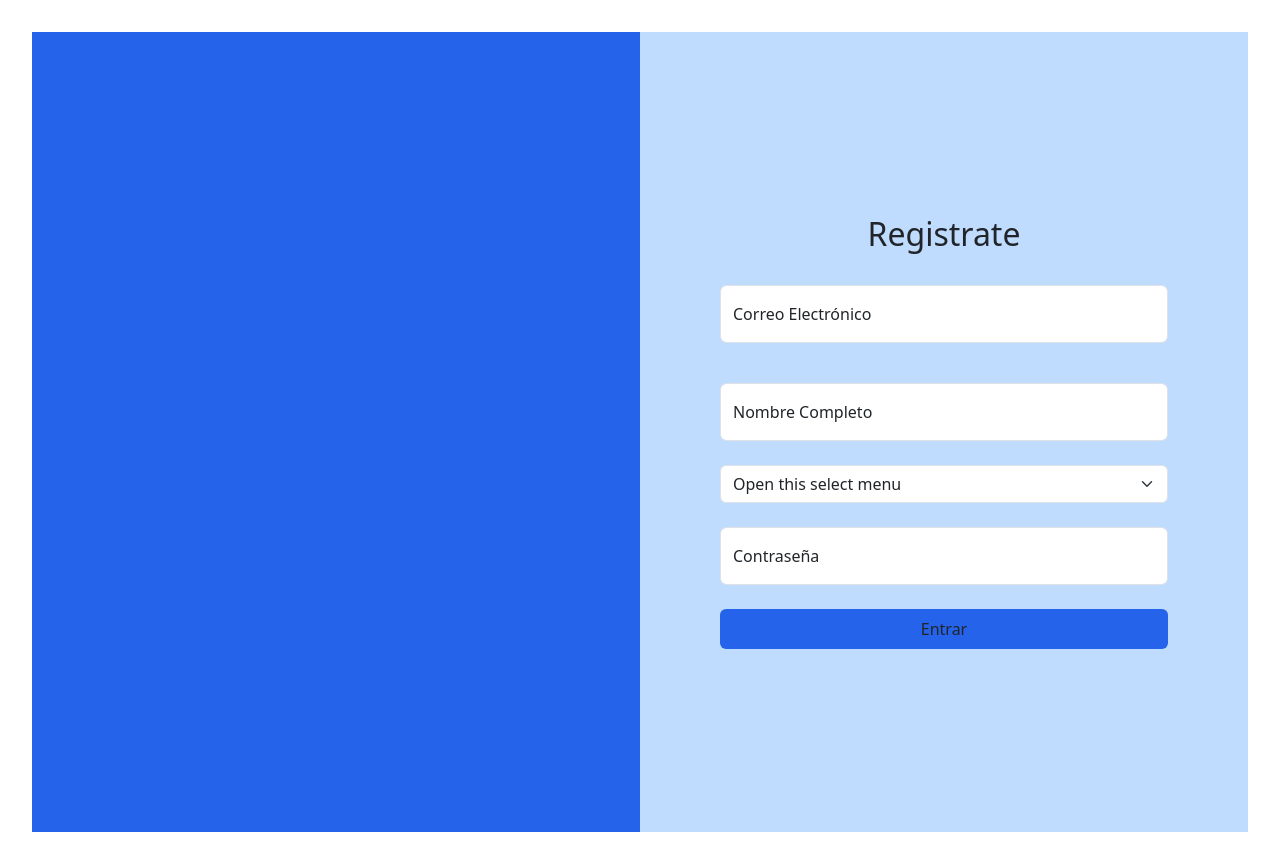
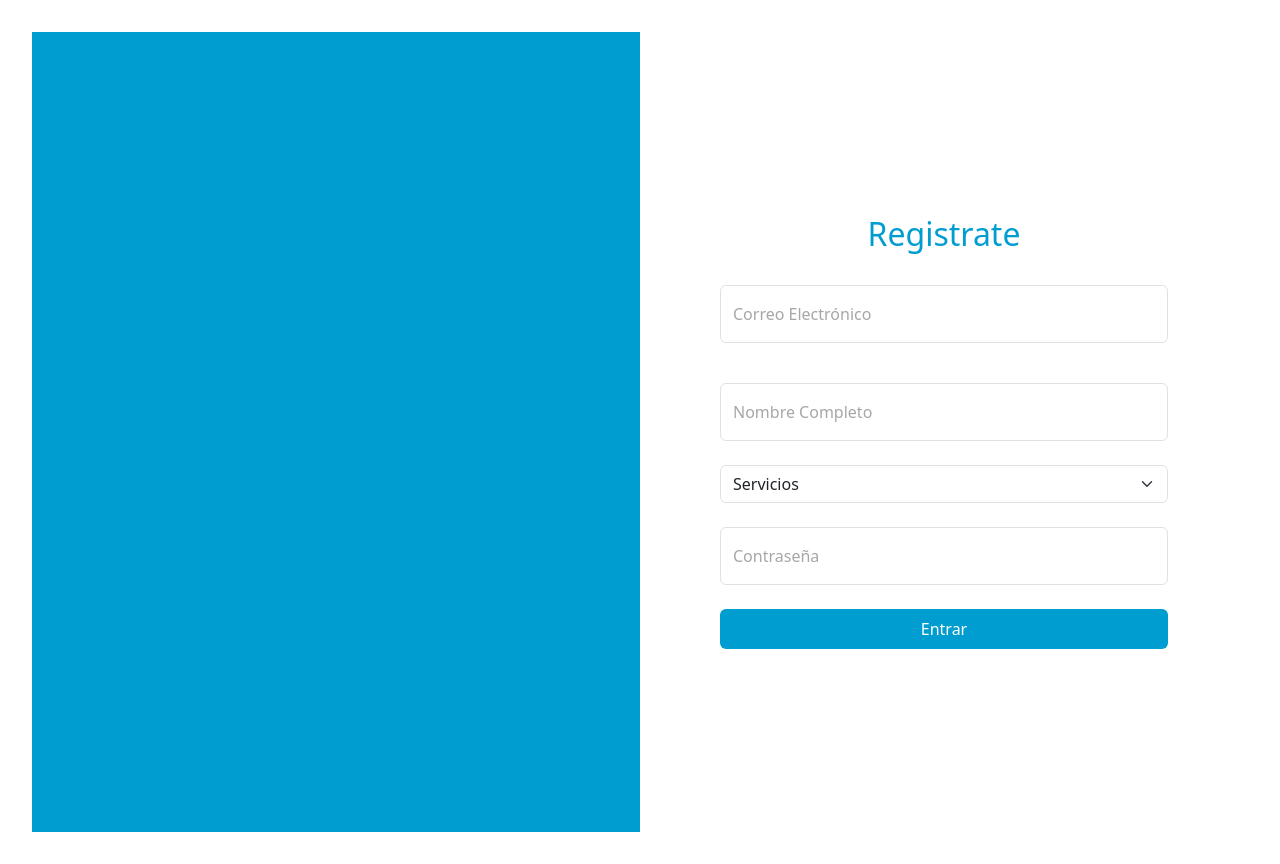
Before and after one commit to TomasSorgetti/gestionDeStock, a React (Vite) app: page /register in a window 1280 px wide. Built offline with nearby package versions, Linux system fonts and the light colour scheme; a web font is replaced by a local one.

Commit message:
registro

```diff
--- a/src/components/Registrarse/Registrarse.jsx
+++ b/src/components/Registrarse/Registrarse.jsx
@@ -2,38 +2,45 @@ import FloatingLabel from "react-bootstrap/FloatingLabel";
 import Form from "react-bootstrap/Form";
 import rubros from "./Rubros";
 import { useState } from "react";
-import axios from "axios";
+import { Validation } from "./Validation";
 const Registrarse = () => {
+
   const [form, setForm] = useState({
     username: "",
     password: "",
     email: "",
   });
 
+  const [err, setErr] = useState({
+    username: "",
+    password: "",
+    email: ""
+  })
+
+  const formInitial = {...form}
+
   const handleChange = (e) => {
     const { name, value } = e.target;
     setForm({ ...form, [name]: value });
+    setErr(Validation({...form, [name]: value}))
   };
   const handleSubmit = async (e) => {
     e.preventDefault()
-    await axios.post("http://localhost:3001/login", form).then((res) => {
-      if(res) console.log(res);
-    })
-  };
+  }
 
   return (
     <section className="flex items-center h-screen">
-      <article className="h-full w-6/12 bg-blue-600"></article>
-      <article className="h-full w-6/12 flex flex-col justify-center bg-blue-200">
+      <article className="h-full w-6/12 bg-primaryColor"></article>
+      <article className="h-full w-6/12 flex flex-col justify-center bg-white">
         <div className="px-20 flex flex-col gap-6">
           <div className="">
-            <h2>Registrate</h2>
+            <h2 className="text-primaryColor ">Registrate</h2>
           </div>
           <form onSubmit={handleSubmit} className="flex flex-col gap-6">
             <FloatingLabel
               controlId="floatingInput"
               label="Correo Electrónico"
-              className="mb-3"
+              className="mb-3 text-inputTextColor"
             >
               <Form.Control
                 value={form.email}
@@ -41,15 +48,17 @@ const Registrarse = () => {
                 type="email"
                 placeholder="name@example.com"
                 onChange={handleChange}
+                className="text-inputTextColor"
               />
             </FloatingLabel>
-            <FloatingLabel controlId="floatingInput" label="Nombre Completo">
+            <FloatingLabel controlId="floatingInput" label="Nombre Completo" className="text-inputTextColor">
               <Form.Control
                 value={form.username}
                 name="username"
                 type="text"
                 placeholder="Nombre Completo"
                 onChange={handleChange}
+                className=""
               />
             </FloatingLabel>
             <Form.Select
@@ -57,13 +66,15 @@ const Registrarse = () => {
               name="rubro"
               aria-label="Floating label select example"
               onChange={handleChange}
+              className="text-inputTextColor"
             >
-              <option>Open this select menu</option>
+              <option>Servicios</option>
               {rubros?.map((item, index) => (
                 <option key={index}>{item}</option>
               ))}
             </Form.Select>
-            <FloatingLabel controlId="floatingInput" label="Contraseña">
+            <div className="text-center">
+            <FloatingLabel controlId="floatingInput" label="Contraseña" className="text-inputTextColor">
               <Form.Control
                 type="password"
                 placeholder="Contraseña"
@@ -72,10 +83,12 @@ const Registrarse = () => {
                 onChange={handleChange}
               />
             </FloatingLabel>
+            {err ? <span className="text-red-600 text-base">{err.password}</span> : ""}
+            </div>
             <div className="w-full flex justify-center">
               <button
                 type="submit"
-                className="bg-blue-600 px-10 py-2 rounded w-full"
+                className="bg-primaryColor px-10 py-2 rounded w-full text-white"
               >
                 Entrar
               </button>
--- a/src/components/Registrarse/Rubros.js
+++ b/src/components/Registrarse/Rubros.js
@@ -1,3 +1,3 @@
-const rubros = ["asdfas","asdasf","fgdfhfg"]
+const rubros = ["Ferreteria y Pintureria","Moda e Indumentaria","Comercios minoristas", "Mi rubro no esta en esta lista"]
 
 export default rubros
--- a/src/components/Registrarse/Validation.js
+++ b/src/components/Registrarse/Validation.js
@@ -0,0 +1,6 @@
+export const Validation = (form) => {
+    const error = {}
+    const regexPassword = /^(?=.*[A-Z])(?=.*\d)(?=.*[-.&]).{6,}$/;
+    if(!regexPassword.test(form.password)) error.password = "Ponga una contraña segura"
+    return error
+}
```
